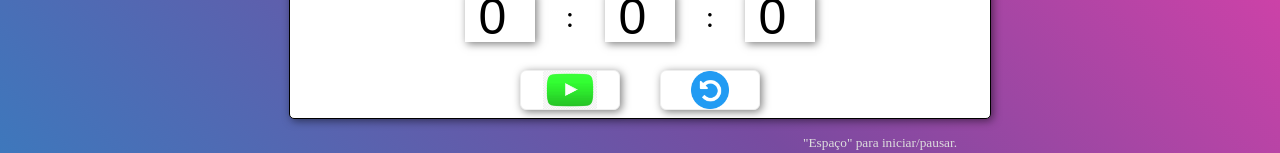
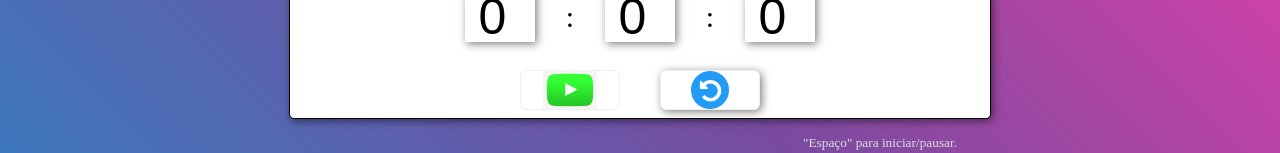
Before and after one commit to Domalice/CountDown, a plain HTML site: page index.html in a window 1280 px wide. Both pictures are taken after a click on the button 570 px from the left and 483 px from the top of the page. Shown: the part 393-546 px from the top of the page. Drawn offline with Linux system fonts and the light colour scheme.

Commit message:
Update styles.css

```diff
--- a/css/styles.css
+++ b/css/styles.css
@@ -142,6 +142,11 @@ img {
     transition: 0;
 }
 
+.btn:focus {
+    outline: none;
+    box-shadow: none;
+}
+
 #start {
     grid-area: 3 / 2 / 3 / 4;
 }
```
